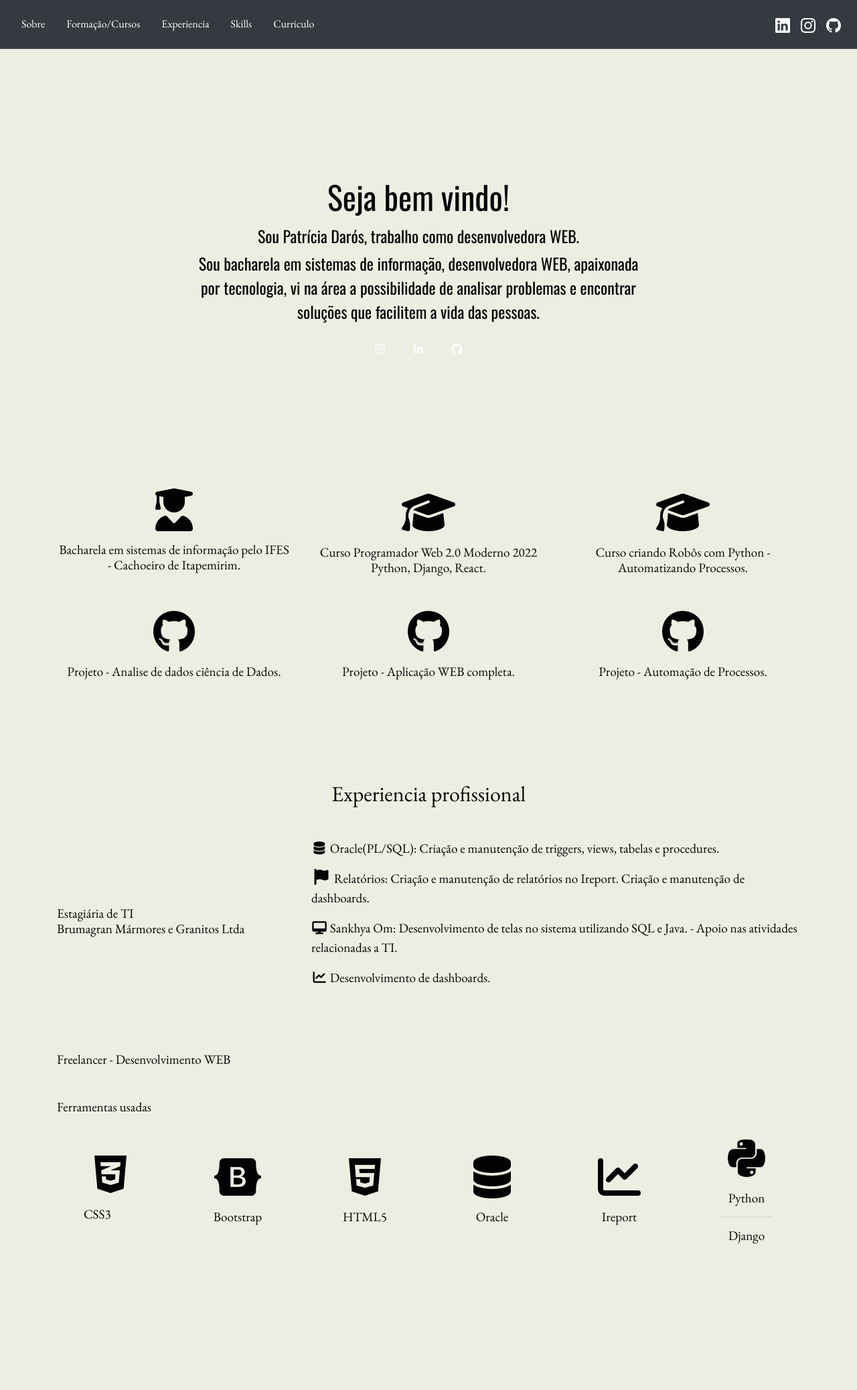
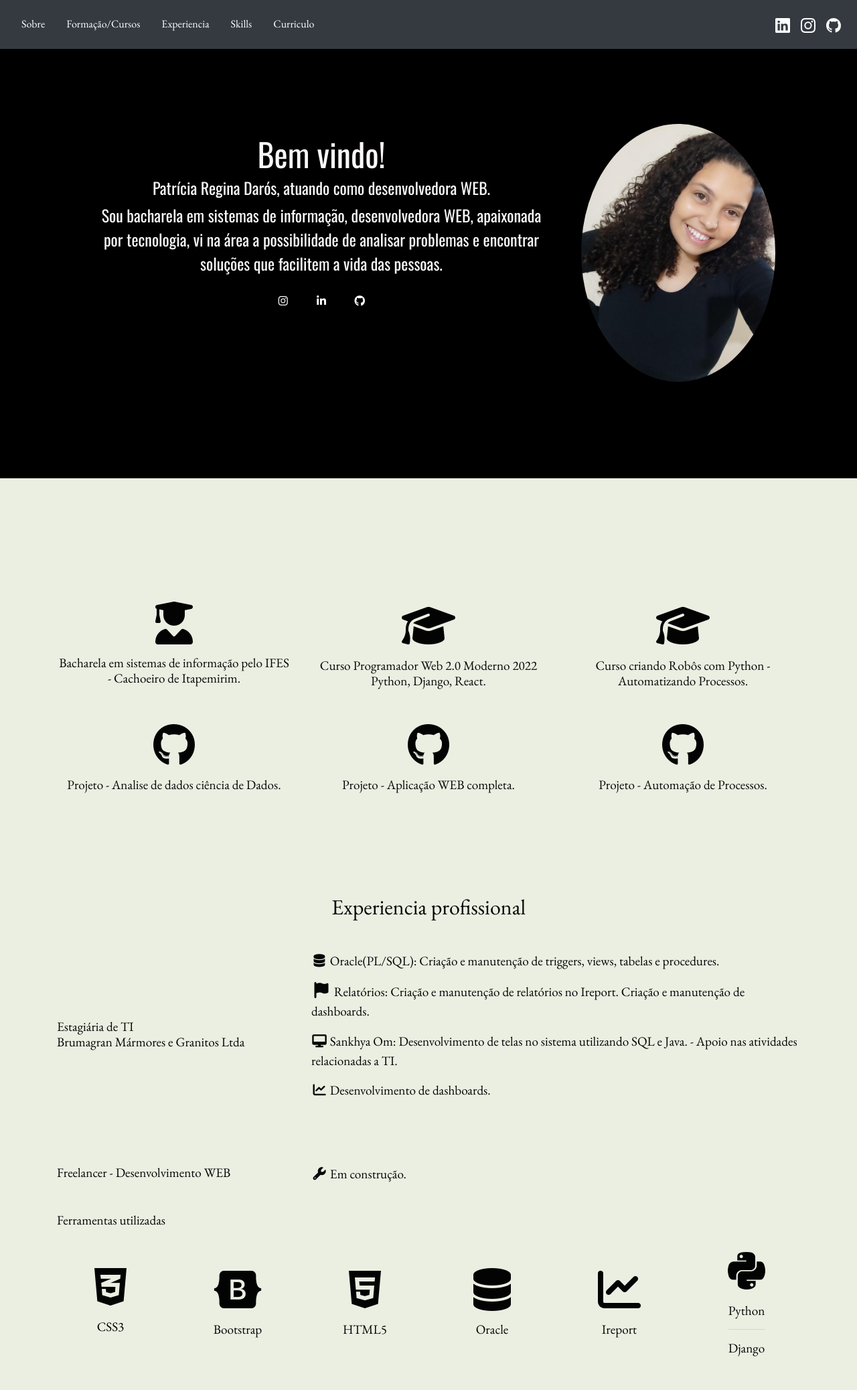
Before and after one commit to PatriciaDaros/PatriciaDaros.github.io, a plain HTML site: page index.html in a window 1280 px wide. Shown: the whole page at 67% size. Before the commit the page ends 1904 px from the top, so only its background shows below. Drawn offline with nearby package versions, Linux system fonts and the light colour scheme.

Commit message:
Update index.html

```diff
--- a/index.html
+++ b/index.html
@@ -93,49 +93,57 @@
         </div>
     </nav>
 
-    <div class = "container d-flex flex-column justify-content-center topo" id ="sobre">
-        <div class = "row container ">
+    <div class = "container-fluid d-flex flex-column justify-content-center sobre" id ="sobre">
+        <div class = "row">
 
-            <div class=" col-lg-2 text-right">
+            <div class="col-1">
+
             </div>
 
-            <div class = "col-lg-8 ">
+            <div class="col-lg-7 col-sm-12 col-md-12 mb-12 mb-lg-12">
 
-                <div class="row text-center ">
-                    <p class="tam_teste">
-                        <h2 class = "col-12 text-center fonte_title_1"> Seja bem vindo!</h2>
-                        <h3 class = "col-12 text-left fonte_title_2"> </h3>
+                <div class="text-center ">
+                    <p class="tam_teste text-center">
+                        <h2 class = "col-12 text-center fonte_title_1"> Bem vindo!</h2>
+                        <h3 class = "col-12 text-left fonte_title_1"> </h3>
                         <h1 class="paragrafo col-12 text-center">
-                            Sou Patrícia Darós, trabalho como desenvolvedora WEB.
+                            Patrícia Regina Darós, atuando como desenvolvedora WEB.
                         </h1>
+
                         <p class="paragrafo col-12 text-center">
                             Sou bacharela em sistemas de informação, desenvolvedora WEB, apaixonada por tecnologia,
                             vi na área a possibilidade de analisar problemas e encontrar soluções que
                             facilitem a vida das pessoas.
                         </p>
-
                     </p>
-
                 </div>
 
-                <div class="row">
+                <div class="">
                     <div class = "text-center col-12">
                         <a class="btn redes btn-floating m-1 text-white" target="_blank" href="https://www.instagram.com/patriciar_daros/" role="button">
-                            <i class="redes fab fa-instagram"></i>
+                            <i class="redes fab fa-instagram link-ontstao"></i>
                         </a>
 
                         <a class="btn redes btn-floating m-1 text-white" target="_blank" href="https://www.linkedin.com/in/patricia-regina-dar%C3%B3s-60089017a/" role="button">
-                            <i class="redes fab fa-linkedin-in"></i>
+                            <i class="redes fab fa-linkedin-in link-ontstao"></i>
                         </a>
 
                         <a class="btn redes btn-floating m-1 text-white" target="_blank" href="https://github.com/PatriciaDaros" role="button">
-                            <i class=" redes fab fa-github"></i>
+                            <i class=" redes fab fa-github link-ontstao"></i>
                         </a>
                     </div>
                 </div>
             </div>
+
+            <div class="col-lg-3 col-sm-3 col-md-3 mb-3 mb-lg-3 text-center">
+                <div class="mb-3">
+                    <img src="img/patricia.jpeg" class="img_sobre h-50 img-fluid rounded-circle text-center" alt="">
                 </div>
             </div>
+
+        </div>
+    </div>
+
 
     <section class="container container-certificados" id = "formacao">
         <!-- <h2 class = "text-center esp fonte-titulo" >Principais cursos e projetos</h2> -->
@@ -254,18 +262,26 @@
     <section class="container container_prof">
 
         <div class="row">
-
-            <div class=" col-lg-12 align-self-center">
+            <div class=" col-lg-4">
                 <h1 class="text-left esp fonte">
                     Freelancer - Desenvolvimento WEB
                 </h1>
             </div>
+
+            <div class=" col-lg-8">
+                <p class="fonte text-justfy align-self-center">
+                    <i class="fa-solid fa-wrench"></i> Em construção.
+                </p>
             </div>
 
-        <!-- <div class = "row">
+        </div>
 
-            <div class="col-lg-12">
-                <div class="row">
+        <div class = "row">
+
+            <div class="col-lg-12 text-left">
+                <!-- <i class="fa-light fa-triangle-person-digging  tamanho_icon "></i> -->
+
+                <!-- <div class="row">
                     <div class="contact-item col-lg-4 col-md-4 mb-4 mb-lg-0 text-left">
                         <img src="img/site1.png" class="w-100 shadow-1-strong rounded mb-4 " alt=""/>
                     </div>
@@ -276,10 +292,13 @@
                     <div class="contact-item col-lg-4 col-md-4 mb-4 mb-lg-0 imagem text-left">
                         <img src="img/site1.png" class="text-center w-100 shadow-1-strong rounded mb-4 " alt=""/>
                     </div>
-                </div>
+                </div> -->
+
+
+
 
             </div>
-        </div> -->
+        </div>
     </section>
 
     <section class="container" id = "formacao">
@@ -287,7 +306,7 @@
         <div class="row">
             <div class="col-lg-12">
                 <p class="">
-                    <h2 class = "text-left esp fonte" id = "skill"> Ferramentas usadas </h2>
+                    <h2 class = "text-left esp fonte" id = "skill"> Ferramentas utilizadas </h2>
                 </p>
             </div>
         </div>
@@ -296,34 +315,26 @@
         <div class="row">
 
             <div class="contact-item col-lg-2 col-sm-6 col-md-4 mb-4">
-                <a class = "link text-left" target="_blank" href="#">
                 <i class="fa-brands fa-css3-alt tamanho_icon"></i>
                 <p class="text-justfy align-self-left img_tam_text">
                     <h2 class = "text-left esp fonte " >CSS3</h2>
                 </p>
-                </a>
             </div>
 
             <!--  -->
             <div class="contact-item col-lg-2 col-sm-6 col-md-4 mb-4 mb-lg-3 imagem">
-                <a class = "link text-center" target="_blank" href="https://www.udemy.com/certificate/UC-6c3f7cef-239a-4500-88eb-1e29b1cb49e0/">
                 <i class="fa-brands fa-bootstrap tamanho_icon"></i>
                 <p class="text-justfy align-self-center img_tam_text">
                     <h2 class = "text-center esp fonte" >Bootstrap</h2>
                 </p>
-                </a>
-
             </div>
 
             <!--  -->
             <div class="contact-item col-lg-2 col-md-4 col-sm-6 mb-4 mb-lg-3 imagem">
-                <a class = "link text-center" target="_blank" href="https://www.udemy.com/certificate/UC-5bb5accd-fd53-4044-b27c-3b01c9068771/">
-                <!-- <img src="img/cer_rob.png" class="img_tam text-center shadow-1-strong rounded mb-4 " alt=""/> -->
                 <i class="fa-brands fa-html5 tamanho_icon"></i>
                 <p class="text-justfy align-self-center img_tam_text">
                     <h2 class = "text-center esp fonte " >HTML5</h2>
                 </p>
-                </a>
             </div>
 
             <!-- https://github.com/PatriciaDaros/Analise-Preditiva -->
@@ -331,32 +342,26 @@
 
             <!-- https://github.com/PatriciaDaros/Type-Event -->
             <div class="contact-item col-lg-2 col-md-4 mb-lg-3 col-sm-6 imagem">
-                <a class = "link text-center" target="_blank" href="https://github.com/PatriciaDaros/Type-Event">
                 <i class="fa-solid fa-database tamanho_icon"></i>
                 <p class="text-justfy align-self-center">
                     <h2 class = "text-center esp fonte" >Oracle</h2>
                 </p>
-                </a>
             </div>
 
             <div class="contact-item col-lg-2 col-md-4 mb-lg-3 col-sm-6 imagem">
-                <a class = "link text-center" target="_blank" href="https://github.com/PatriciaDaros/Cadastro-automatizado-pyautogui">
                 <i class="fa-solid fa-chart-line tamanho_icon"></i>
                 <p class="text-justfy align-self-center">
                     <h2 class = "text-center esp fonte" >Ireport</h2>
                 </p>
-                </a>
             </div>
 
             <div class=" contact-item col-lg-2 col-md-4 mb-lg-3 col-sm-6 imagem">
-                <a class = "link text-center" target="_blank" href="https://github.com/PatriciaDaros/Analise-Preditiva">
                 <i class="fa-brands fa-python tamanho_icon"></i>
                 <p class="text-justfy align-self-center img_tam_text ">
                     <h2 class = "text-center esp fonte">Python
                         <hr> Django
                     </h2>
                 </p>
-                </a>
             </div>
 
         </div>
```
Lines whose indentation alone changed are shown as unchanged.
